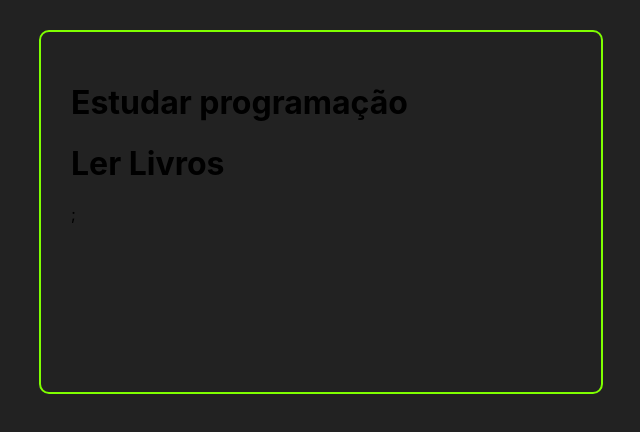
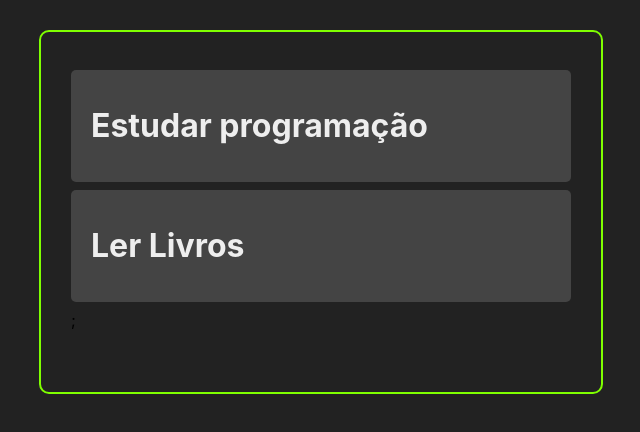
Before and after one commit to mathocihara/Agenda-Tarefa, a React (Create React App) app in the folder my-app/: page / in a window 1280 px wide. Shown: the top 432 px of the page, without its empty margins (319-959 px from the left). Built offline with nearby package versions, Linux system fonts and the light colour scheme.

Commit message:
estilização dos componentes

```diff
--- /dev/null
+++ b/my-app/src/componetes/Task.css
@@ -0,0 +1,10 @@
+.task-container{
+    display: flex;
+    background-color: #444;
+    margin: 8px 0;
+    padding:  15px 20px;
+    border-radius: 5px;
+    justify-content: space-between;
+    color: #eee;
+    align-items: center;
+}
--- a/my-app/src/componetes/Task.js
+++ b/my-app/src/componetes/Task.js
@@ -1,7 +1,12 @@
 import React from "react";
+import '../componetes/Task.css'
 
 const Task = ({task}) => {
-    return (  <h1>{task.title}</h1> );
+    return (  <div className="task-container">
+
+    <h1>{task.title}</h1>
+
+    </div> );
 }
 
 export default Task;
```
